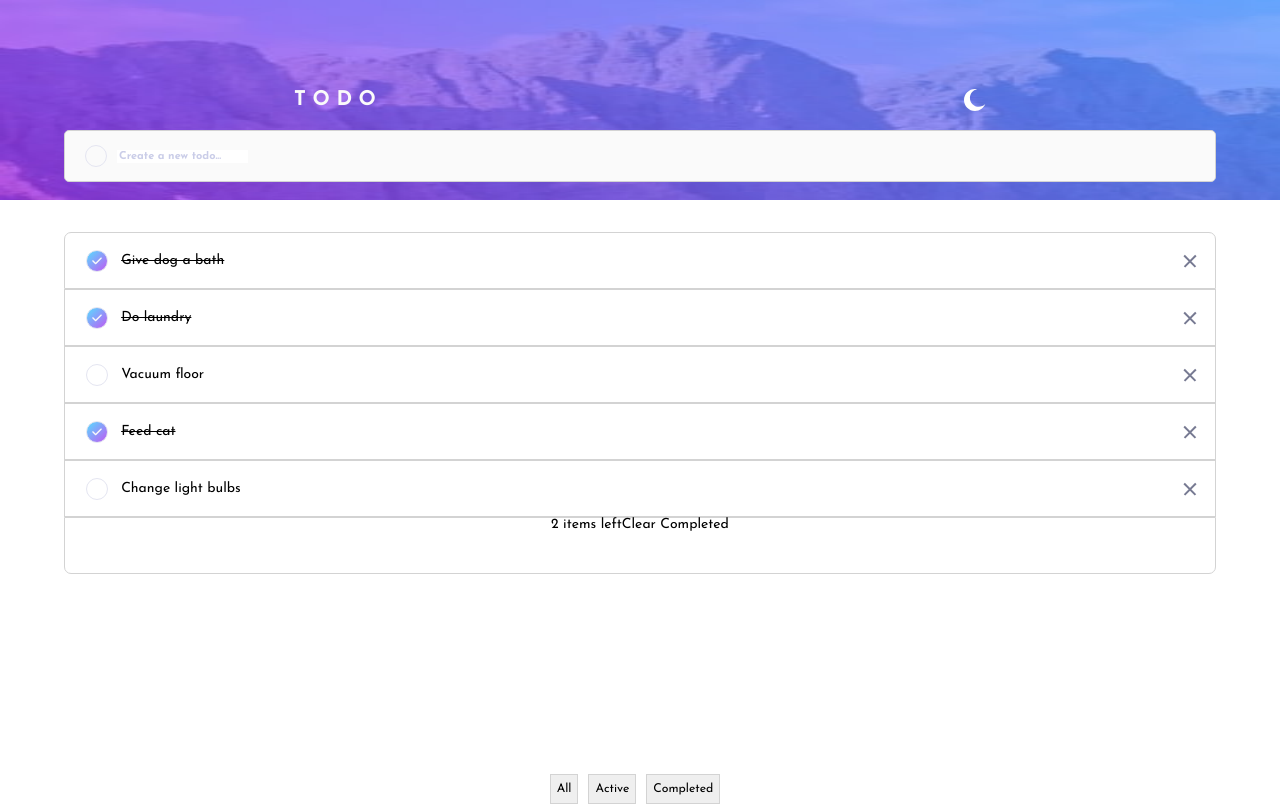
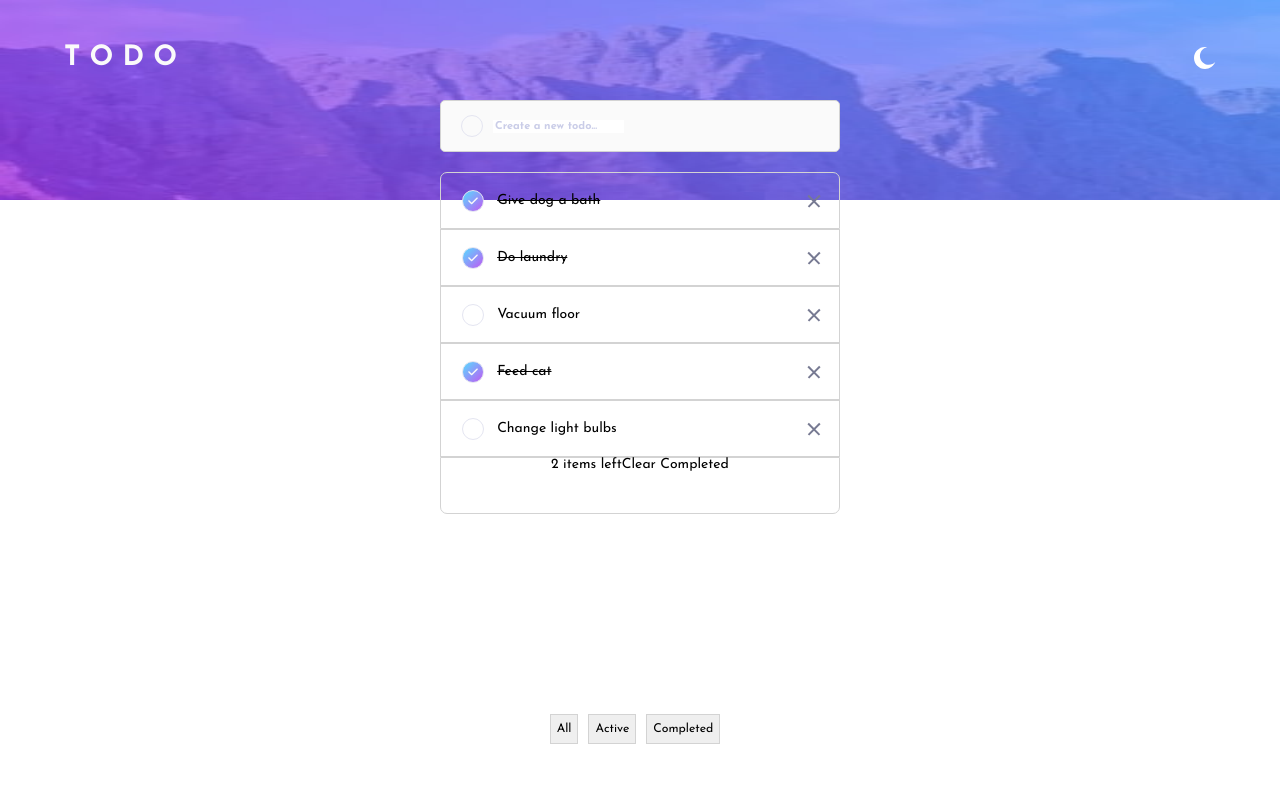
Before and after one commit to vasilemidrigan/tasko, a React (Create React App) app: page / in a window 1280 px wide. Built offline with nearby package versions, Linux system fonts and the light colour scheme.

Commit message:
Add Header Component Styles

```diff
--- a/src/components/Header.js
+++ b/src/components/Header.js
@@ -5,8 +5,10 @@ import React from "react";
 export default function Header() {
   return (
     <div className="Header">
-      <h1>T O D O </h1>
-      <div className="Header__theme-switcher"></div>
+      <div className="Header__content">
+        <h1 className="Header__content__h1">T O D O </h1>
+        <div className="Header__content__theme-switcher"></div>
+      </div>
     </div>
   );
 }
--- a/src/styles/header.scss
+++ b/src/styles/header.scss
@@ -2,18 +2,23 @@
   background-image: url("../assets/images/bg-mobile-light.jpg");
   background-repeat: no-repeat;
   background-size: 100% 200px;
-
+  // width: 100%;
+  height: 200px;
   color: $very-light-gray;
-  font-size: 1.45em;
+  // position: relative;
+  display: flex;
+  justify-content: center;
+  &__content {
+    position: absolute;
+    width: 90%;
+    top: 22%;
+    display: flex;
+    justify-content: space-between;
+    align-items: center;
+    &__h1 {
+      font-size: 2em;
       font-weight: $bold;
-
-  width: 100%;
-  height: 200px;
-
-  display: flex;
-  justify-content: space-around;
-  align-items: center;
-
+    }
     &__theme-switcher {
       background-image: url(../assets/images/icon-moon.svg);
       background-repeat: no-repeat;
@@ -22,3 +27,4 @@
       height: 22px;
     }
   }
+}
--- a/src/styles/todoform.scss
+++ b/src/styles/todoform.scss
@@ -1,12 +1,11 @@
 .ToDoForm {
   border: 1px solid lightgrey;
-  margin-bottom: 50px;
+  margin-bottom: 20px;
   height: 50px;
   border-radius: 5px;
   background-color: $very-light-gray;
   color: $dark-grayish-blue;
   font-size: 0.8em;
-
   display: flex;
   align-items: center;
   &__form {
--- a/src/styles/todolist.scss
+++ b/src/styles/todolist.scss
@@ -1,10 +1,11 @@
 .ToDoList {
   position: absolute;
-  top: 130px;
+  top: 100px;
   right: 50%;
   transform: translate(50%, 0%);
   text-align: center;
   width: 90%;
+  max-width: 400px;
   margin: 0 auto;
   &__tasklist__wrapper {
     // to apply styles
```
Lines whose indentation alone changed are shown as unchanged.
